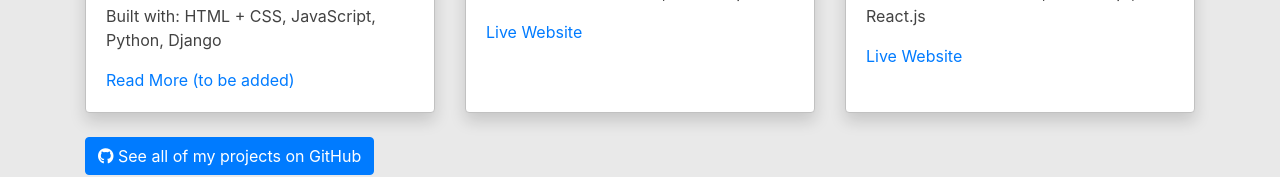
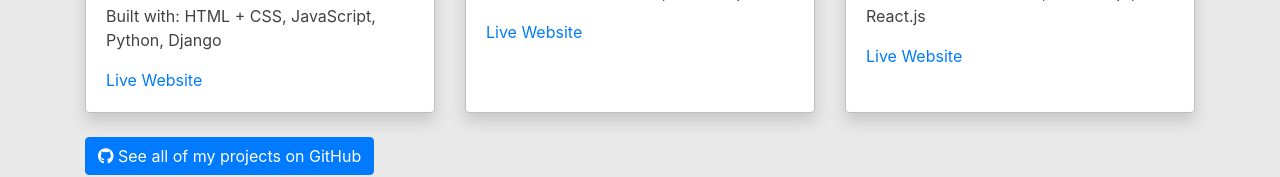
Before and after one commit to imaadzaffar/portfolio-old, a website: page index.html in a window 1280 px wide. Shown: the part 2320-2497 px from the top of the page. Drawn offline with Linux system fonts and the light colour scheme.

Commit message:
Added live website link for Family Fitness

```diff
--- a/index.html
+++ b/index.html
@@ -208,7 +208,7 @@
                   A web app for family members to track calories, duration and compete with each other to be the fittest
                 </p>
                 <p>Built with: HTML + CSS, JavaScript, Python, Django</p>
-                <a href="#">Read More (to be added)</a>
+                <a href="https://zafaris-family-fitness.herokuapp.com/">Live Website</a>
               </div>
             </div>
           </div>
```
Also changed, not shown: js/script.js (+0 -15 lines).
